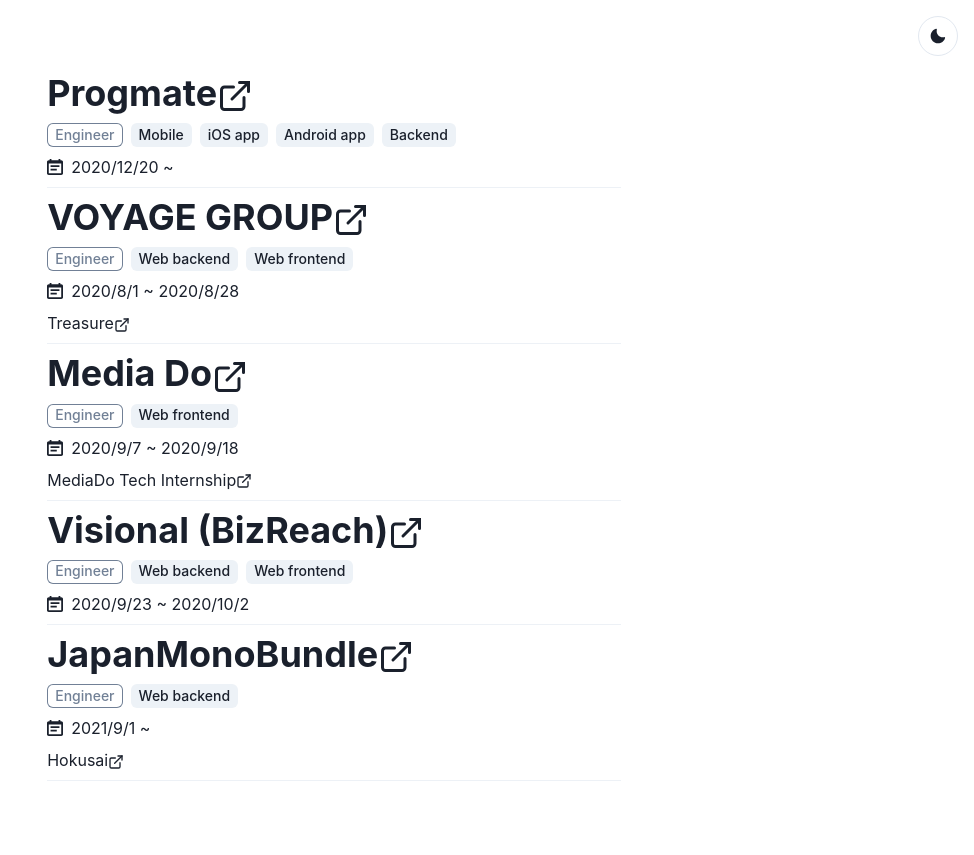
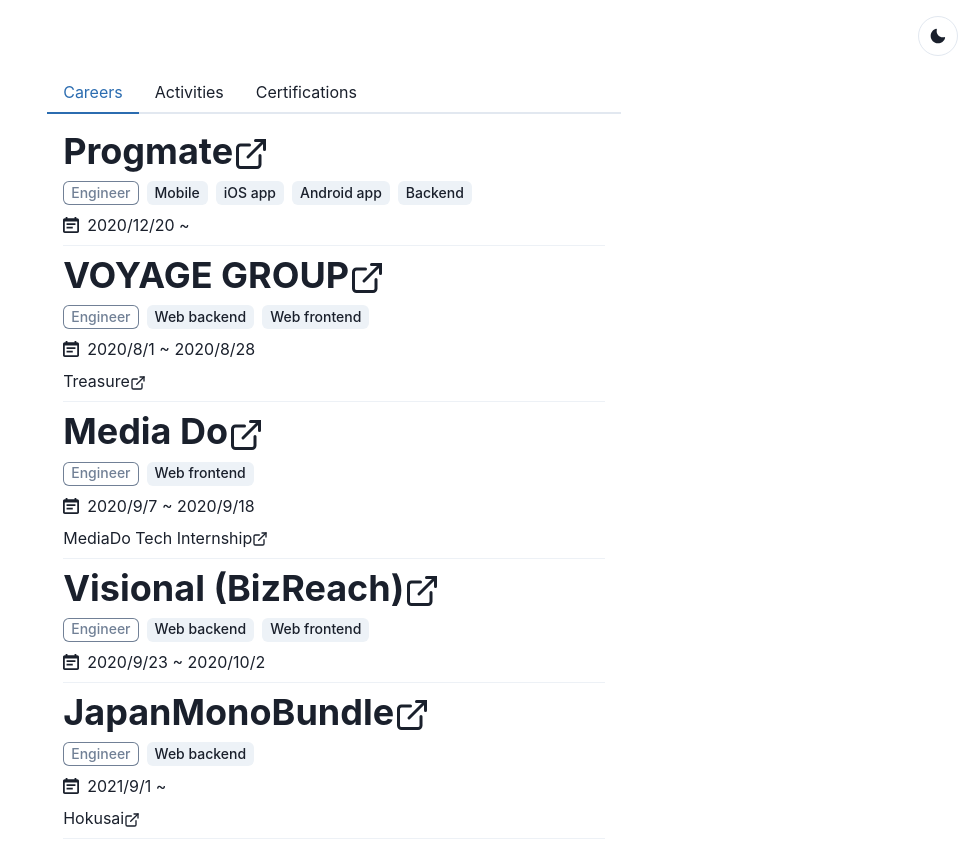
Before and after one commit to tocoteron/tocoteron.com, a React (Create React App) app in the folder frontend/: page / in a window 1280 px wide. Shown: the whole page, without its empty margins (306-1280 px from the left). Before the commit the page ends 800 px from the top, so only its background shows below. Built offline with nearby package versions, Linux system fonts and the light colour scheme.

Commit message:
Create tabs

```diff
--- a/frontend/src/components/templates/HomeTemplate.tsx
+++ b/frontend/src/components/templates/HomeTemplate.tsx
@@ -1,9 +1,22 @@
+import { Tab, TabList, TabPanel, TabPanels, Tabs } from "@chakra-ui/react";
 import React from "react";
 import workExperiences from "../../data/workExperiences";
 import WorkExperiences from "../organisms/WorkExperiencesDisplay";
 
 const HomeTemplate: React.FC = () => (
-  <WorkExperiences workExperiences={workExperiences} />
+  <Tabs>
+    <TabList>
+      <Tab>Careers</Tab>
+      <Tab>Activities</Tab>
+      <Tab>Certifications</Tab>
+    </TabList>
+
+    <TabPanels>
+      <TabPanel>
+        <WorkExperiences workExperiences={workExperiences} />
+      </TabPanel>
+    </TabPanels>
+  </Tabs>
 );
 
 export default HomeTemplate;
```
